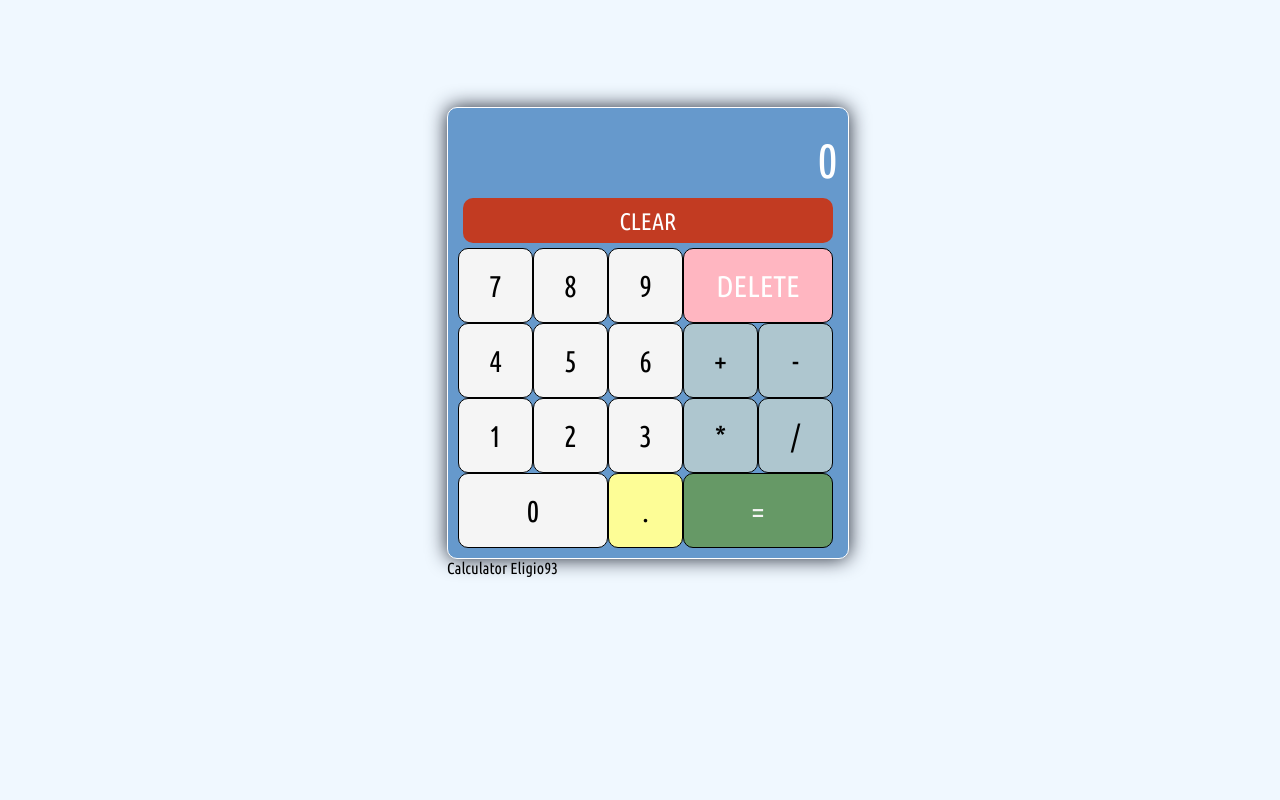
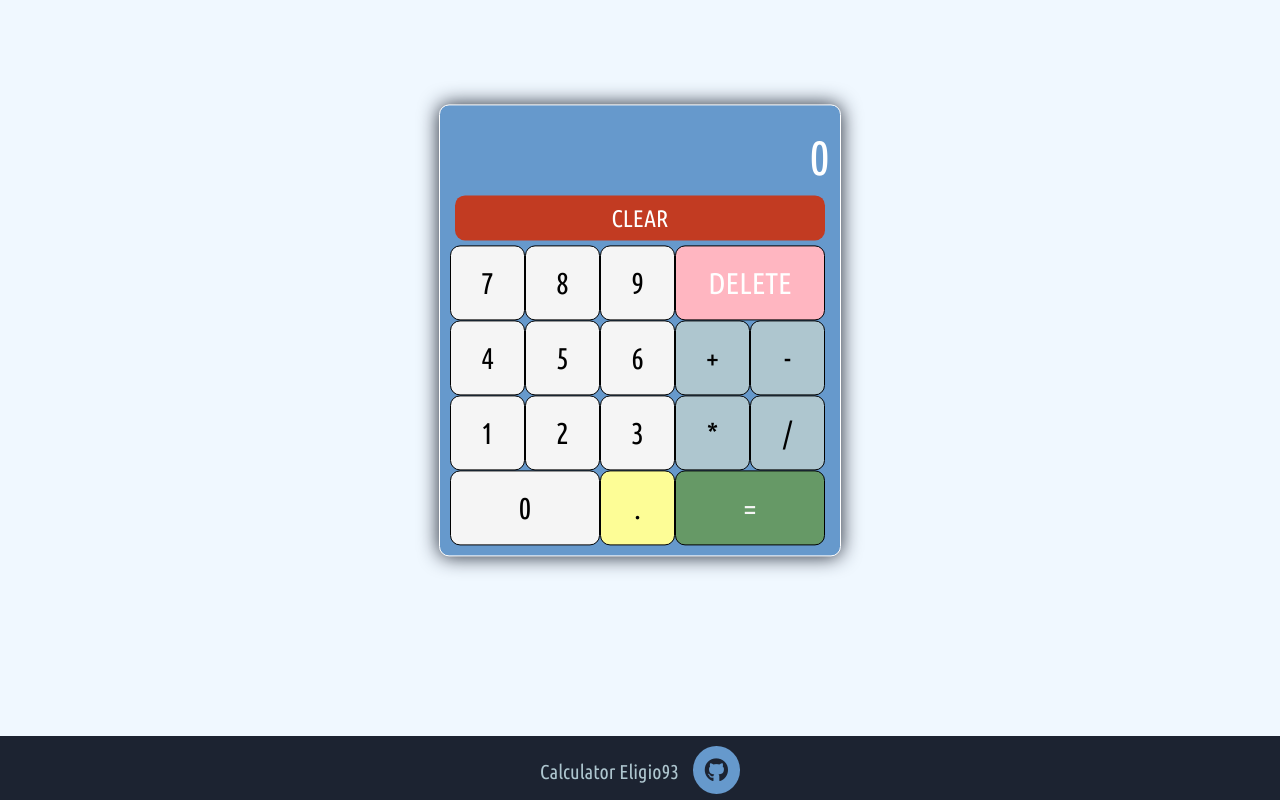
Before and after one commit to Eligio93/calculator, a plain HTML site: page index.html in a window 1280 px wide. Drawn offline with Linux system fonts and the light colour scheme.

Commit message:
add footer

```diff
--- a/style.css
+++ b/style.css
@@ -1,13 +1,12 @@
+@import url("https://cdnjs.cloudflare.com/ajax/libs/font-awesome/5.15.3/css/all.min.css");
+
 *{
     box-sizing: border-box;
 }
 
 body{
     font-family: 'Ubuntu Condensed', sans-serif;
-   position: absolute;
-   top:30%;
-   left:50%;
-   transform: translate(-50%,-30%);
+
    background-color: aliceblue;
 }
 
@@ -18,6 +17,11 @@ body{
 
 }
 #calculator{
+
+    position: absolute;
+   top:30%;
+   left:50%;
+   transform: translate(-50%,-30%);
     background-color: #6699CC;
     width: fit-content;
     padding:10px;
@@ -96,3 +100,25 @@ width: 150px;
     background-color: #AEC6CF;
     font-size: 30px;
 }
+footer{
+    position: fixed;
+    left:0;
+    bottom:0;
+    width:100%;
+    font-size: 20px;
+    padding:10px;
+    text-align: center;
+    background-color: #1C2331;
+    color:#AEC6CF;
+    height:8%;
+
+}
+
+.fa-github {
+    background-color: #6699CC;
+    color: #1C2331;
+    font-size: 24px;
+    padding: 12px;
+    margin-left: 10px;
+    border-radius: 50%;
+  }
```
